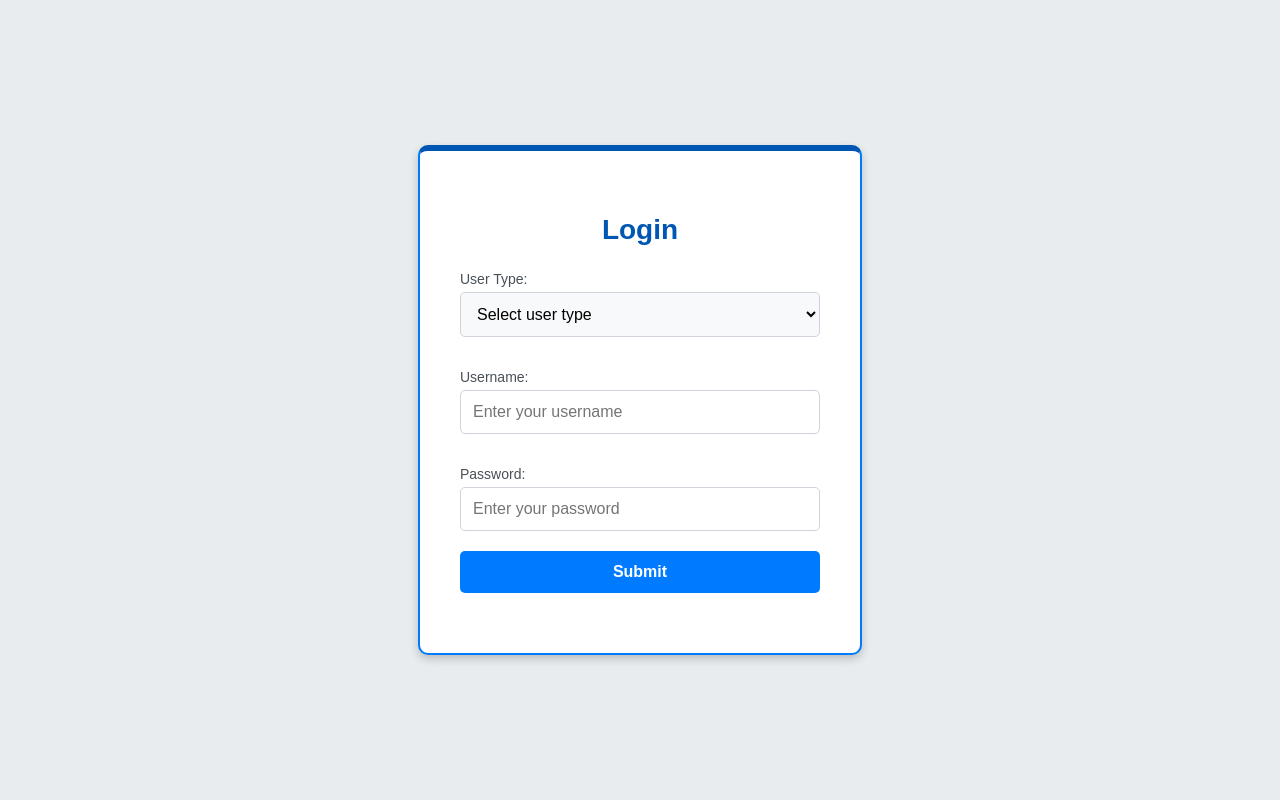
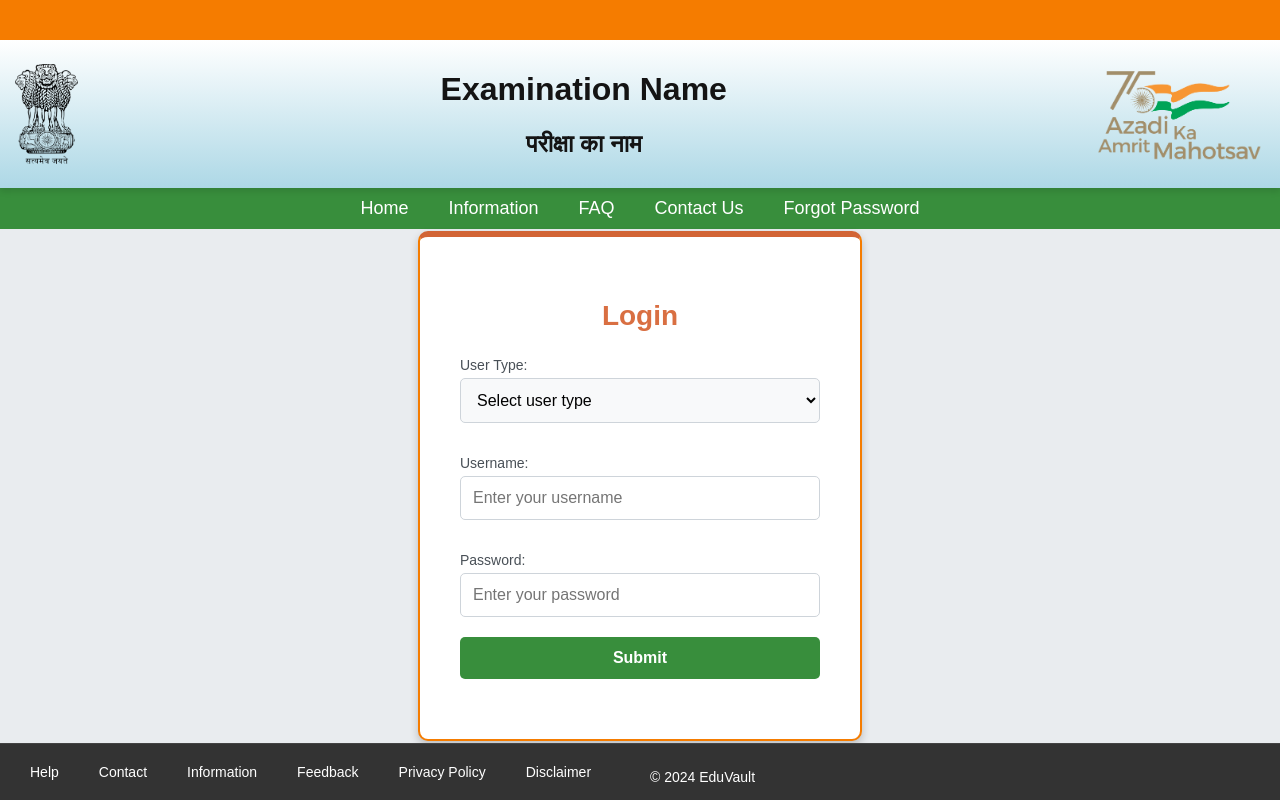
Before and after one commit to PunithaNarasegowda/EduVault, a plain HTML site: page EduVault/EduVault/index.html in a window 1280 px wide. Drawn offline with Linux system fonts and the light colour scheme.

Commit message:
index.html

```diff
--- a/EduVault/EduVault/index.html
+++ b/EduVault/EduVault/index.html
@@ -5,36 +5,93 @@
     <meta http-equiv="X-UA-Compatible" content="IE=edge">
     <meta name="viewport" content="width=device-width, initial-scale=1.0">
     <title>Login Page</title>
+    <link rel="icon"href="untitled design.png">
     <style>
         body {
             font-family: 'Arial', sans-serif;
+            margin: 0;
+            padding: 0;
+            display: flex;
+            flex-direction: column;
+            min-height: 100vh;
+            background-color: #e9ecef;
+        }
+        .header {
+            background-color: #f57c00; /* Orange top section */
+            color: rgb(20, 20, 20);
+            padding: 0;
+            display: flex;
+            flex-direction: column;
+            align-items: center;
+            position: relative;
+            font-weight: 300;
+            box-shadow: 0 4px 6px rgba(0, 0, 0, 0.1);
+        }
+        .header .top-section {
+            background-color: #f57c00; /* Orange */
+            width: 100%;
+            height: 40px; /* Height of the orange section */
+        }
+        .header .content-section {
+            background: linear-gradient(to bottom, white, lightblue);
+            display: flex;
+            align-items: center;
+            justify-content: space-between;
+            width: 100%;
+            padding: 10px 20px;
+        }
+        .header img {
+            height: 100px; /* Adjust the height for a larger image */
+            margin: 0 15px; /* Add some space between images and content */
+            object-fit: contain; /* Ensure the image fits well */
+        }
+        .header .header-content {
+            text-align: center;
+            flex: 1;
+        }
+        .navbar {
+            display: flex;
+            justify-content: center;
+            background-color: #388e3c; /* Green background */
+            padding: 10px 0;
+        }
+        .navbar a {
+            color: white;
+            text-decoration: none;
+            padding: 0 20px;
+            display: flex;
+            align-items: center;
+            font-size: 18px;
+        }
+        .navbar a:hover {
+            text-decoration: underline;
+        }
+        .main-content {
             display: flex;
             justify-content: center;
             align-items: center;
-            height: 100vh;
-            margin: 0;
-            background-color: #e9ecef; /* Light gray background for a formal look */
+            flex: 1;
         }
         .login-container {
-            background-color: #ffffff; /* White background for the form */
+            background-color: #ffffff;
             padding: 40px;
             border-radius: 10px;
             box-shadow: 0 4px 8px rgba(0, 0, 0, 0.2);
             width: 360px;
-            border: 2px solid #007bff; /* Blue border for emphasis */
-            border-top: 6px solid #0056b3; /* Darker blue border on top for added emphasis */
+            border: 2px solid #f57c00; /* Orange border */
+            border-top: 6px solid #d26435; /* Darker orange border on top */
         }
         .login-container h2 {
             margin-bottom: 25px;
             text-align: center;
-            color: #0056b3; /* Dark blue heading */
+            color: #d96f42; /* Darker orange heading */
             font-size: 28px;
             font-weight: 600;
         }
         .login-container label {
             display: block;
             margin: 12px 0 5px;
-            color: #495057; /* Darker gray label text for a formal touch */
+            color: #495057;
             font-size: 14px;
             font-weight: 500;
         }
@@ -44,16 +101,16 @@
             width: 100%;
             padding: 12px;
             margin-bottom: 20px;
-            border: 1px solid #ced4da; /* Light gray border for inputs */
+            border: 1px solid #ced4da;
             border-radius: 5px;
             font-size: 16px;
-            box-sizing: border-box; /* Ensures padding doesn't affect the width */
+            box-sizing: border-box;
         }
         .login-container select {
-            background-color: #f8f9fa; /* Slightly lighter background for select */
+            background-color: #f8f9fa;
         }
         .login-container button {
-            background-color: #007bff; /* Blue button */
+            background-color: #388e3c; /* Green button */
             color: white;
             border: none;
             font-size: 16px;
@@ -62,22 +119,84 @@
             transition: background-color 0.3s ease, box-shadow 0.3s ease;
         }
         .login-container button:hover {
-            background-color: #0056b3; /* Darker shade on hover */
-            box-shadow: 0 4px 6px rgba(0, 0, 0, 0.15); /* Subtle shadow on hover */
+            background-color: #2c6b2f; /* Darker green on hover */
+            box-shadow: 0 4px 6px rgba(0, 0, 0, 0.15);
         }
         .login-container input:focus,
         .login-container select:focus {
-            border-color: #007bff; /* Focus border color */
+            border-color: #388e3c; /* Green focus border */
             outline: none;
-            box-shadow: 0 0 5px rgba(0, 123, 255, 0.5); /* Blue shadow on focus */
+            box-shadow: 0 0 5px rgba(56, 142, 60, 0.5); /* Green shadow on focus */
+        }
+        footer {
+            background: #333; /* Dark gray background */
+            color: white;
+            padding: 15px 20px;
+            display: flex;
+            justify-content: center;
+            align-items: center;
+            flex-wrap: wrap;
+            gap: 20px;
+            font-size: 14px;
+            border-top: 1px solid #444;
+        }
+        footer a {
+            color: white;
+            text-decoration: none;
+            padding: 0 10px;
+            transition: color 0.3s ease;
+        }
+        footer a:hover {
+            color: #d87f27; /* Orange color on hover */
+        }
+        footer .footer-left, footer .footer-right {
+            display: flex;
+            gap: 20px;
+        }
+        footer .footer-left {
+            flex: 1;
+        }
+        footer .footer-right {
+            flex: 1;
+            text-align: right;
+        }
+        footer .footer-right span {
+            display: block;
+        }
+        footer .footer-right .copyright {
+            margin-top: 10px;
         }
     </style>
 </head>
 <body>
+    <div class="header">
+        <div class="top-section"></div>
+        <div class="content-section">
+            <img src="image2.png" alt="Left Image" class="left-image">
+
+            <div class="header-content">
+                <div class="exam-names">
+                    <h1>Examination Name</h1>
+                    <h2>परीक्षा का नाम </h2>
+                </div>
+            </div>
+
+            <img src="image.png" alt="Right Image" class="right-image">
+        </div>
+    </div>
+
+    <div class="navbar">
+        <a href="#">Home</a>
+        <a href="#">Information</a>
+        <a href="#">FAQ</a>
+        <a href="#">Contact Us</a>
+        <a href="#">Forgot Password</a>
+    </div>
+
+    <div class="main-content">
         <div class="login-container">
             <h2>Login</h2>
             <form onsubmit="return handleLogin(event)">
-            <!-- User Type Selection -->
                 <label for="userType">User Type:</label>
                 <select id="userType" name="userType">
                     <option value="" disabled selected>Select user type</option>
@@ -86,18 +205,30 @@
                     <option value="student">Student</option>
                 </select>
 
-            <!-- Username Field -->
                  <label for="username">Username:</label>
                 <input type="text" id="username" name="username" placeholder="Enter your username" required>
 
-            <!-- Password Field -->
                 <label for="password">Password:</label>
                 <input type="password" id="password" name="password" placeholder="Enter your password" required>
 
-            <!-- Submit Button -->
                 <button type="submit">Submit</button>
             </form>
         </div>
+    </div>
+
+    <footer>
+        <div class="footer-left">
+            <a href="#">Help</a>
+            <a href="#">Contact</a>
+            <a href="#">Information</a>
+            <a href="#">Feedback</a>
+            <a href="#">Privacy Policy</a>
+            <a href="#">Disclaimer</a>
+        </div>
+        <div class="footer-right">
+            <span class="copyright">&copy; 2024 EduVault</span>
+        </div>
+    </footer>
 
     <script>
         function handleLogin(event) {
@@ -109,9 +240,10 @@
             } else if(userType === 'paper-setter') {
                 window.location.href = 'examiner-registration.html';
                 // Normally handle other user types
-                }
-              else{
+            } else if(userType === 'admin'){
                 alert('Login submitted');
+                window.location.href = 'admin.html';
+
             }
         }
     </script>
```
Lines whose indentation alone changed are shown as unchanged.
